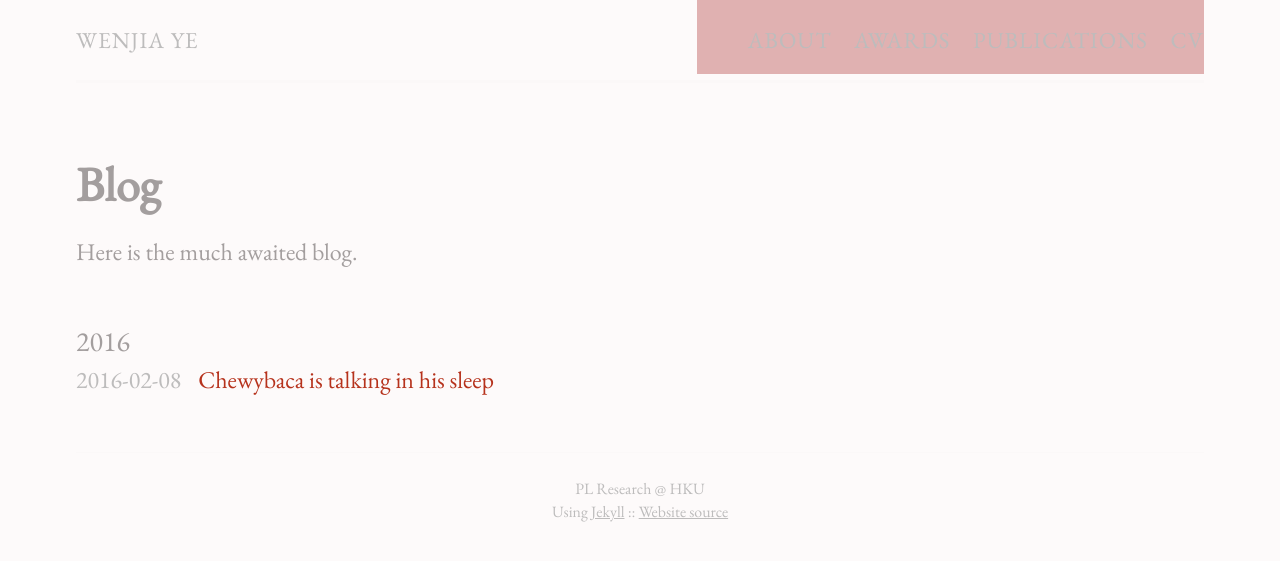
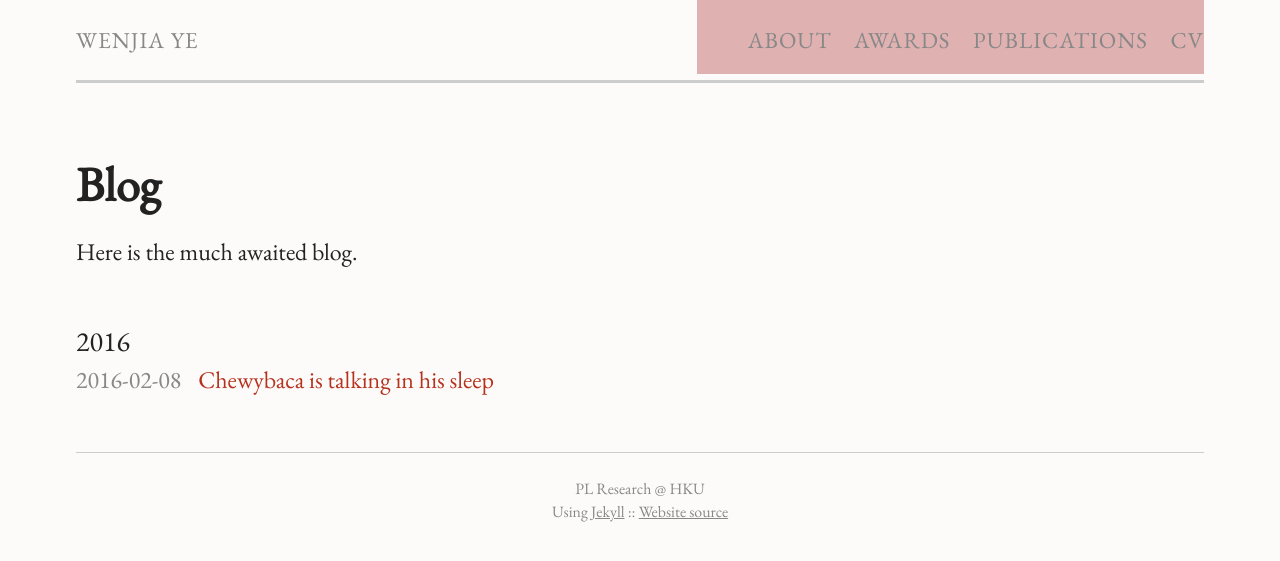
Before and after one commit to YeWenjia/YeWenjia.github.io, a Jekyll site: the page built from blog.md, in a window 1280 px wide. Shown: the top 561 px of the page. Built offline with Jekyll 4.4.1, drawn with Linux system fonts in a browser that asks for light colours.

Commit message:
Update main.scss

```diff
--- a/css/main.scss
+++ b/css/main.scss
@@ -12,12 +12,12 @@ $base-line-height: 1.5;
 $spacing-unit:     1.5em;
 
 $grey-vlight:#fdfafa;
-$grey-light: #fbf8f8;
-$grey:       #bdbcbc;
-$grey-dark:  #a7a4a4;
-$grey-vdark: #a39e9e;
+$grey-light: #ccc;
+$grey:       #888;
+$grey-dark:  #444;
+$grey-vdark: #222;
 $blue:       #0091ed;
-$orange:     #f0ece9;
+$orange:     #ca6c18;
 $red:        #b6321c;
 
 $background:        $grey-vlight;
@@ -25,7 +25,7 @@ $dark-background:   darken($background, 20%);
 $text-color:        $grey-vdark;
 $text-light-color:  $grey;
 $url-color:         $red;
-$url-hover-color:   $grey-vlight;
+$url-hover-color:   $orange;
 $header-text-color: $text-light-color;
 $header-hover-color:$text-color;
 $header-hover-url:  $url-color;
```
